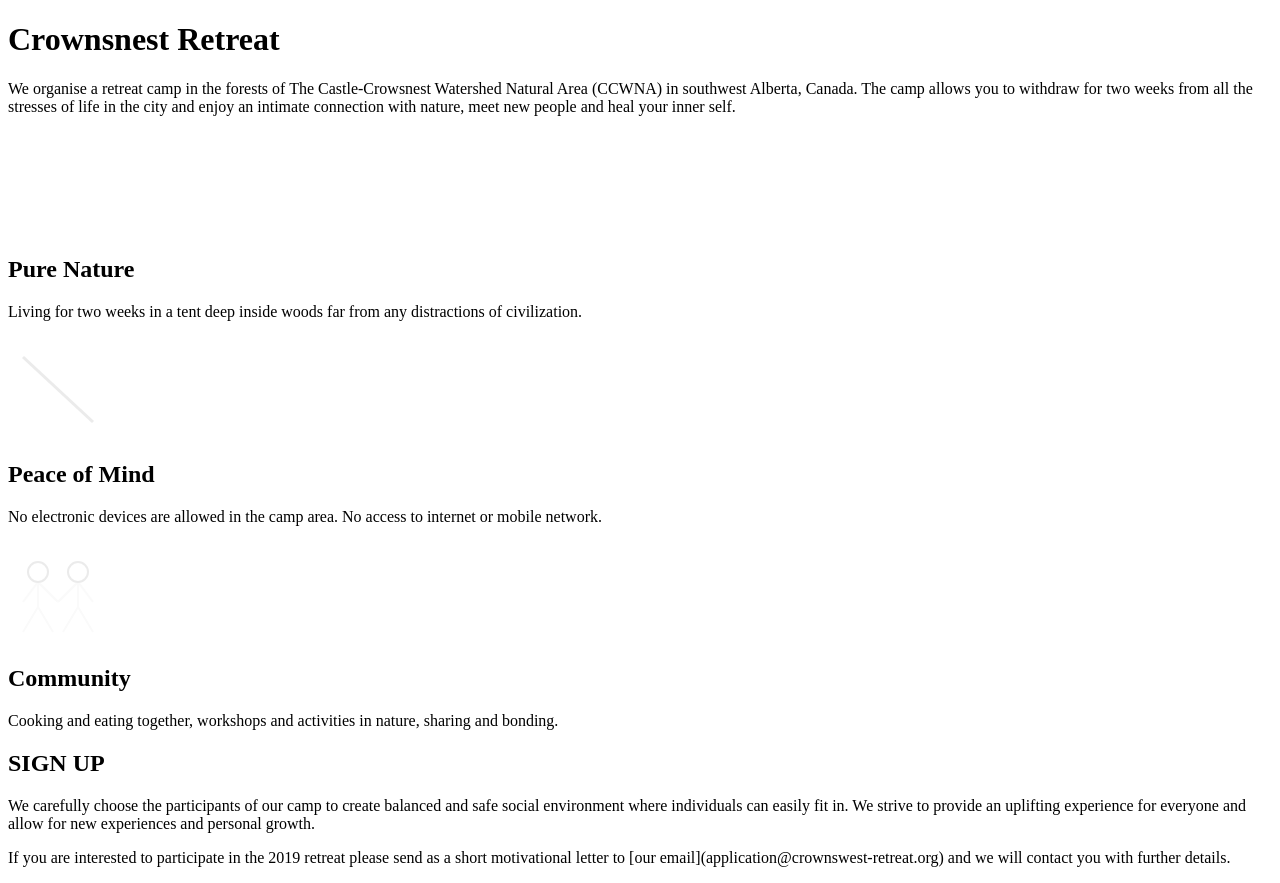
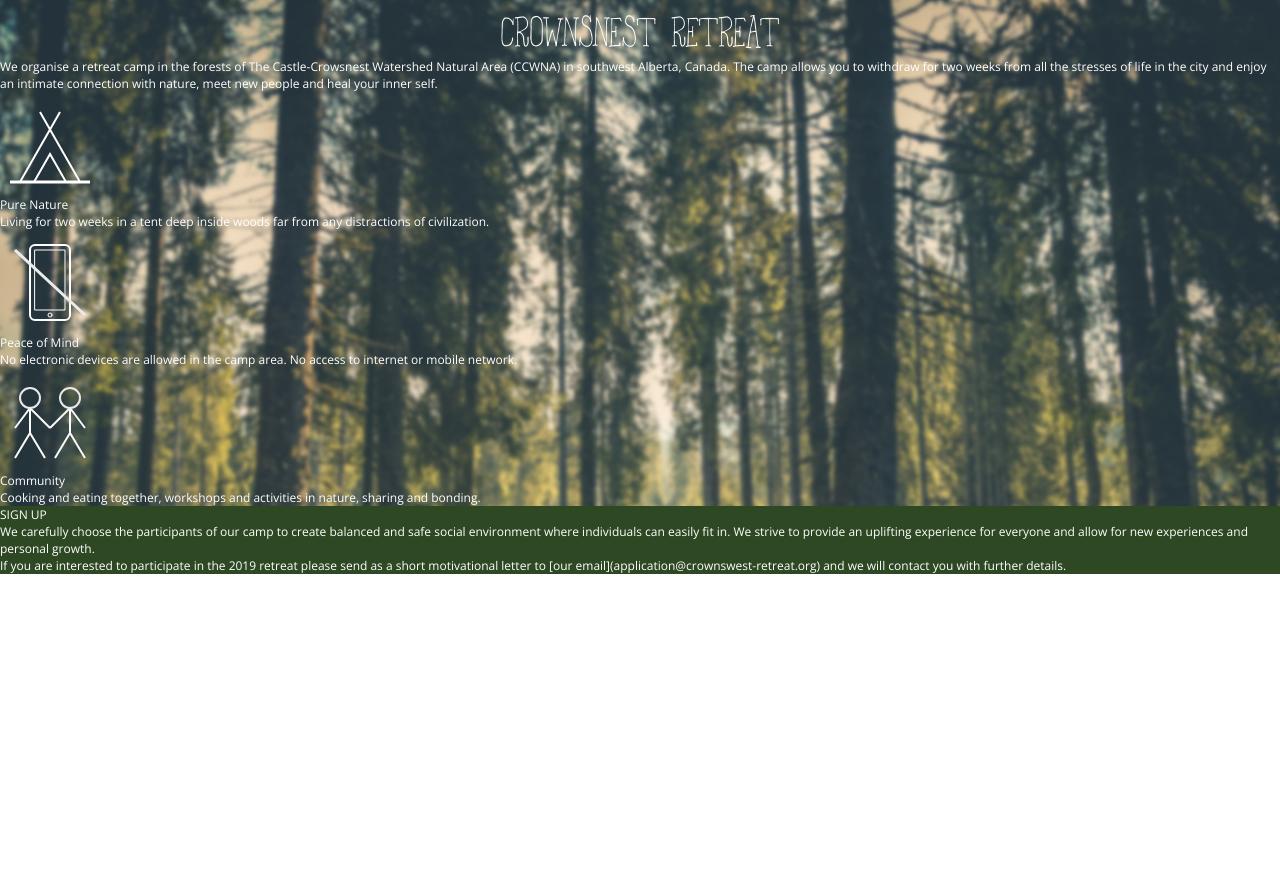
Before and after one commit to ricqvo/retreat, a plain HTML site: page index.html in a window 1280 px wide. After the commit the page ends 800 px from the top, so only its background shows below. Drawn offline with nearby package versions, Linux system fonts and the light colour scheme.

Commit message:
added background, fonts

```diff
--- a/index.html
+++ b/index.html
@@ -6,15 +6,22 @@
     <meta name="viewport" content="width=device-width, initial-scale=1.0" />
     <title>Crownsnest Retreat</title>
     <link rel="stylesheet" href="style.css" />
+    <link rel="preconnect" href="https://fonts.googleapis.com" />
+    <link rel="preconnect" href="https://fonts.gstatic.com" crossorigin />
+    <link
+      href="https://fonts.googleapis.com/css2?family=Open+Sans:wght@400;700&display=swap"
+      rel="stylesheet"
+    />
   </head>
   <body>
+    <header>
       <h1>Crownsnest Retreat</h1>
       <p>
         We organise a retreat camp in the forests of The Castle-Crowsnest
         Watershed Natural Area (CCWNA) in southwest Alberta, Canada. The camp
-      allows you to withdraw for two weeks from all the stresses of life in the
-      city and enjoy an intimate connection with nature, meet new people and
-      heal your inner self.
+        allows you to withdraw for two weeks from all the stresses of life in
+        the city and enjoy an intimate connection with nature, meet new people
+        and heal your inner self.
       </p>
       <div class="circle">
         <svg
@@ -120,10 +127,11 @@
         </svg>
         <h2>Community</h2>
         <p>
-        Cooking and eating together, workshops and activities in nature, sharing
-        and bonding.
+          Cooking and eating together, workshops and activities in nature,
+          sharing and bonding.
         </p>
       </div>
+    </header>
     <footer>
       <h2>SIGN UP</h2>
       <p>
--- a/style.css
+++ b/style.css
@@ -0,0 +1,33 @@
+* {
+  box-sizing: border-box;
+  font-family: "Open Sans", sans-serif;
+  font-size: 12px;
+  margin: 0;
+  padding: 0;
+  color: white;
+  text-decoration: none;
+  font-weight: normal;
+  font-style: none;
+}
+*,
+*:before,
+*:after {
+  box-sizing: inherit;
+}
+@font-face {
+  font-family: "ftwoods";
+  src: url(graphics/FromtheWoods-Regular.woff2);
+}
+h1 {
+  font-family: "ftwoods";
+  font-size: 400%;
+  text-align: center;
+}
+header {
+  background-image: url(graphics/bg.jpg);
+  background-size: 100vw;
+  background-repeat: repeat-y;
+}
+footer {
+  background-color: #2d4823;
+}
```
Lines whose indentation alone changed are shown as unchanged.
